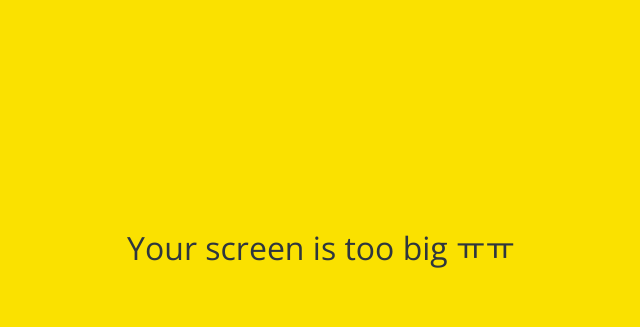
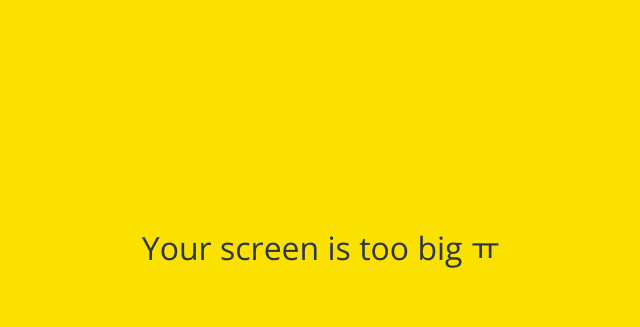
Before and after one commit to sungin95/sungin95.kokoa-clone-2022, a plain HTML site: page index.html in a window 1280 px wide. Shown: the part 152-479 px from the top of the page, without its empty margins (319-959 px from the left). Drawn offline with nearby package versions, Linux system fonts and the light colour scheme.

Commit message:
Update index.html

```diff
--- a/index.html
+++ b/index.html
@@ -50,7 +50,7 @@
   </form>
 
   <div id="no-mobile">
-    <span>Your screen is too big ㅠㅠ</span>
+    <span>Your screen is too big ㅠ</span>
   </div>
 
 
```
